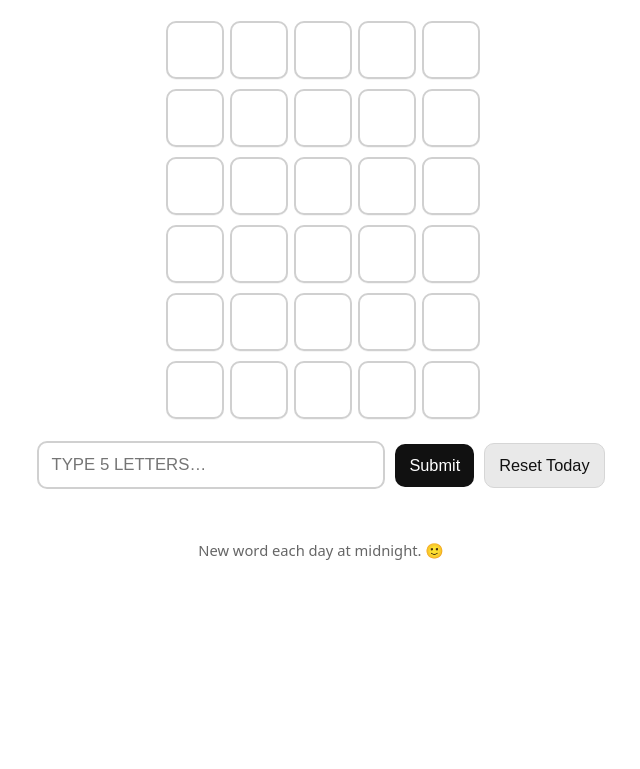
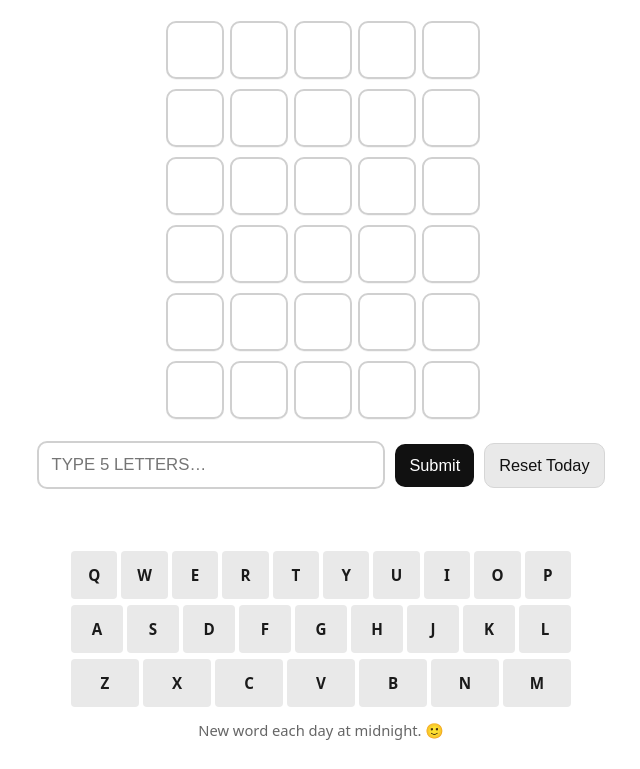
Before and after one commit to lisatyr3/just-five-letters, a plain HTML site: page index.html in a window 1280 px wide. Shown: the part 90-859 px from the top of the page, without its empty margins (319-959 px from the left). Before the commit the page ends 800 px from the top, so only its background shows below. Drawn offline with Linux system fonts and the light colour scheme.

Commit message:
Update index.html

```diff
--- a/index.html
+++ b/index.html
@@ -16,7 +16,7 @@
       --good:#6aaa64;   /* correct spot */
       --maybe:#c9b458;  /* in word, wrong spot */
       --bad:#787c7e;    /* not in word */
-      --keybg:#f2f2f2;
+      --keybg:#e9e9e9;
       --max:720px;
     }
 
@@ -125,6 +125,45 @@
     .msg.ok{ color:#146c2e; font-weight:600; }
     .msg.err{ color:#a11; font-weight:600; }
 
+    /* ===== NEW LETTER BOARD KEYBOARD STYLES ===== */
+    .keyboard {
+      margin: 24px auto 10px;
+      max-width: 500px;
+      display: flex;
+      flex-direction: column;
+      gap: 6px;
+      user-select: none;
+    }
+
+    .kb-row {
+      display: flex;
+      justify-content: center;
+      gap: 4px;
+    }
+
+    .key {
+      font-family: inherit;
+      font-weight: 700;
+      font-size: 0.95rem;
+      background: var(--keybg);
+      color: var(--text);
+      border: 0;
+      border-radius: 4px;
+      height: 48px;
+      flex: 1;
+      display: flex;
+      align-items: center;
+      justify-content: center;
+      cursor: pointer;
+      text-transform: uppercase;
+      transition: background-color 0.15s ease, color 0.15s ease;
+      padding: 0;
+    }
+
+    .key.good { background: var(--good); color: #fff; }
+    .key.maybe { background: var(--maybe); color: #fff; }
+    .key.bad { background: var(--bad); color: #fff; }
+
     .footer{
       margin-top:14px;
       color:var(--muted);
@@ -137,6 +176,7 @@
       .row{ grid-template-columns: repeat(5, 46px); gap:8px; }
       .cell{ width:46px; height:46px; font-size:1.35rem; border-radius:9px; }
       .board{ gap:8px; padding:6px; }
+      .key { height: 40px; font-size: 0.85rem; }
     }
   </style>
 </head>
@@ -157,6 +197,9 @@
 
     <div id="message" class="msg" role="status" aria-live="polite"></div>
 
+    <!-- NEW: Letter Board Elements Containers -->
+    <div id="keyboard" class="keyboard" aria-label="Letter board status"></div>
+
     <div class="footer">
       New word each day at midnight. 🙂
     </div>
@@ -166,7 +209,6 @@
     // ---------------------------
     // 1) WORD LIST (all 5 letters)
     // ---------------------------
-    // Keep this list 5-letter words only. Add more anytime.
 const WORDS = [
 "APPLE","BEACH","BRAIN","BREAD","BRICK","BRAVE","CHAIR","CHEER","CHESS","CLOUD",
 "COAST","CRAFT","CRISP","DAISY","DREAM","DRIVE","EARTH","FAITH","FLAME","FRESH",
@@ -202,7 +244,6 @@ const WORDS = [
 "WHITE","WHOLE","WOMAN","WOMEN","WORLD","WORRY","WORTH","WRITE","WRONG","YIELD"
 ];
 
-    // Optional: If you want to reject guesses not in this list, set to true.
     const STRICT_DICTIONARY = false;
 
     // ---------------------------
@@ -215,7 +256,6 @@ const WORDS = [
       return `${y}-${m}-${day}`;
     }
 
-    // Days since a fixed local midnight (so it flips at local midnight).
     function dayIndexLocal(){
       const now = new Date();
       const todayMidnight = new Date(now.getFullYear(), now.getMonth(), now.getDate());
@@ -238,7 +278,7 @@ const WORDS = [
     // ---------------------------
     const MAX_TRIES = 6;
     let state = loadState() || {
-      guesses: [],    // array of strings
+      guesses: [],
       done: false,
       win: false
     };
@@ -266,6 +306,14 @@ const WORDS = [
     const inputEl = document.getElementById("guessInput");
     const submitBtn = document.getElementById("submitBtn");
     const resetBtn = document.getElementById("resetBtn");
+    const keyboardEl = document.getElementById("keyboard"); // Connected container
+
+    // Standard Layout Rows
+    const KB_LAYOUT = [
+      ["Q","W","E","R","T","Y","U","I","O","P"],
+      ["A","S","D","F","G","H","J","K","L"],
+      ["Z","X","C","V","B","N","M"]
+    ];
 
     function setMessage(text, kind=""){
       msgEl.textContent = text;
@@ -288,8 +336,34 @@ const WORDS = [
       }
     }
 
+    // NEW: Builds the structural visual components of the letter board
+    function buildKeyboard(){
+      keyboardEl.innerHTML = "";
+      KB_LAYOUT.forEach(rowKeys => {
+        const rowDiv = document.createElement("div");
+        rowDiv.className = "kb-row";
+        rowKeys.forEach(letter => {
+          const btn = document.createElement("button");
+          btn.className = "key";
+          btn.textContent = letter;
+          btn.setAttribute("data-key", letter);
+
+          // Click handler allows users to tap letters to add to their input container
+          btn.addEventListener("click", () => {
+            if (state.done) return;
+            if (inputEl.value.length < 5) {
+              inputEl.value = cleanGuess(inputEl.value + letter);
+            }
+            inputEl.focus();
+          });
+
+          rowDiv.appendChild(btn);
+        });
+        keyboardEl.appendChild(rowDiv);
+      });
+    }
+
     function scoreGuess(guess, answer){
-      // returns array of "good" | "maybe" | "bad"
       guess = guess.toUpperCase();
       answer = answer.toUpperCase();
 
@@ -297,14 +371,12 @@ const WORDS = [
       const answerArr = answer.split("");
       const used = Array(5).fill(false);
 
-      // first pass: exact matches
       for(let i=0;i<5;i++){
         if(guess[i] === answerArr[i]){
           out[i] = "good";
           used[i] = true;
         }
       }
-      // second pass: present elsewhere
       for(let i=0;i<5;i++){
         if(out[i] === "good") continue;
         const ch = guess[i];
@@ -323,15 +395,46 @@ const WORDS = [
       return out;
     }
 
+    // NEW: Determines priority status mapping for keys
+    function updateKeyboardStatus(){
+      const keyStatuses = {};
+
+      state.guesses.forEach(g => {
+        const scores = scoreGuess(g, ANSWER);
+        for(let i = 0; i < 5; i++) {
+          const char = g[i];
+          const currentScore = scores[i];
+          const existingScore = keyStatuses[char];
+
+          // Priority hierarchy: good beats maybe, maybe beats bad
+          if (!existingScore) {
+            keyStatuses[char] = currentScore;
+          } else if (existingScore === "maybe" && currentScore === "good") {
+            keyStatuses[char] = "good";
+          } else if (existingScore === "bad" && (currentScore === "maybe" || currentScore === "good")) {
+            keyStatuses[char] = currentScore;
+          }
+        }
+      });
+
+      // Apply classes to key elements
+      const keys = keyboardEl.querySelectorAll(".key");
+      keys.forEach(k => {
+        const letter = k.getAttribute("data-key");
+        k.className = "key"; // clear status classes
+        if (keyStatuses[letter]) {
+          k.classList.add(keyStatuses[letter]);
+        }
+      });
+    }
+
     function render(){
-      // clear all cells
       const cells = boardEl.querySelectorAll(".cell");
       cells.forEach(c=>{
         c.textContent = "";
         c.className = "cell";
       });
 
-      // fill guesses
       state.guesses.forEach((g, r)=>{
         const scores = scoreGuess(g, ANSWER);
         for(let c=0; c<5; c++){
@@ -341,6 +444,9 @@ const WORDS = [
           cell.classList.add(scores[c]);
         }
       });
+
+      // Update the status on our new letter board keys
+      updateKeyboardStatus();
 
       if(state.done){
         inputEl.disabled = true;
@@ -431,6 +537,7 @@ const WORDS = [
     // 6) INIT
     // ---------------------------
     buildBoard();
+    buildKeyboard(); // Initialize on run
     render();
   </script>
 </body>
```
